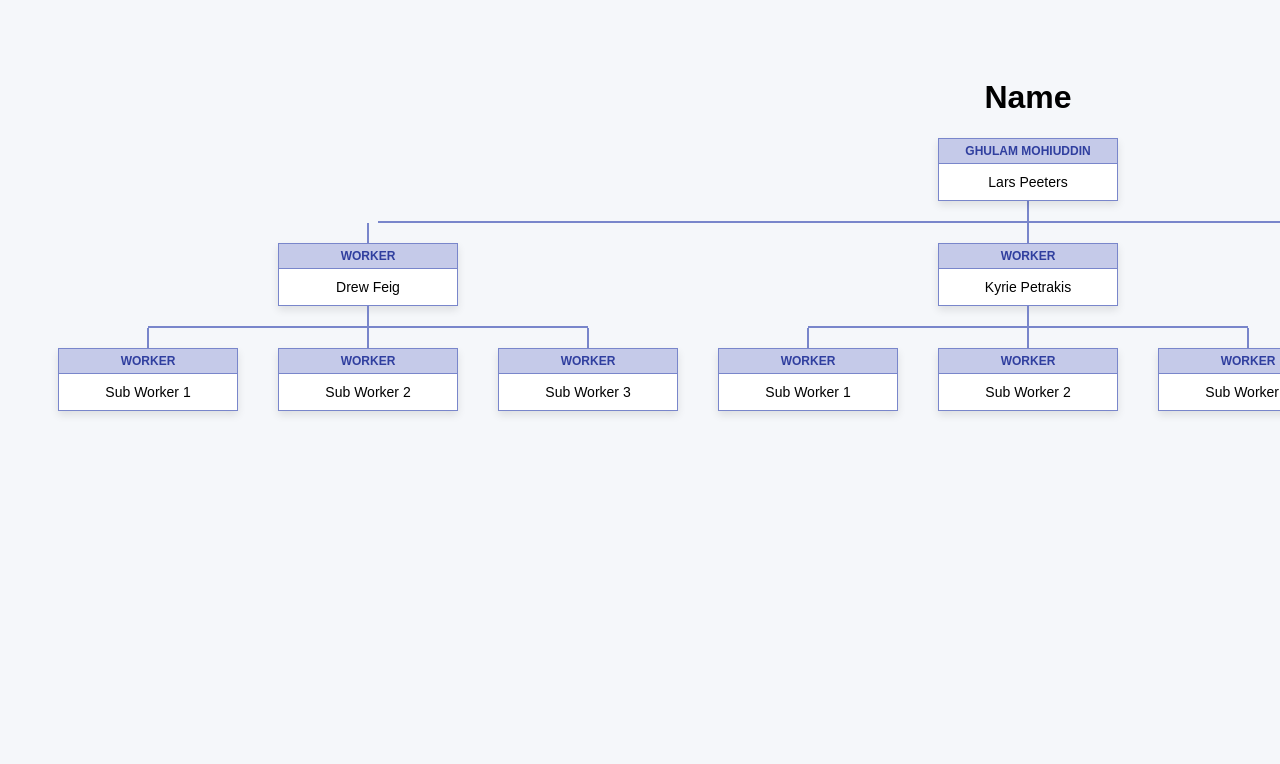
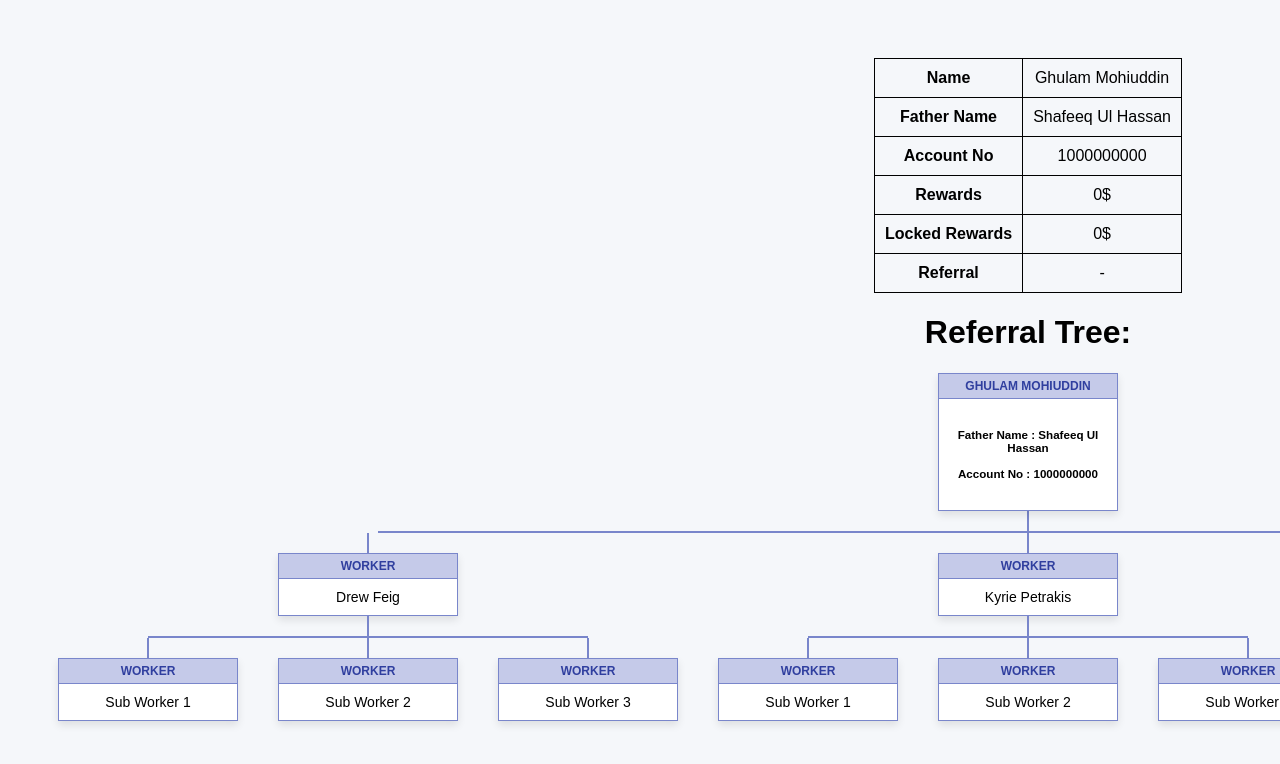
Before and after one commit to GMMohiuddin143/EGMWealthCreation, a plain HTML site: page 1000000000.html in a window 1280 px wide. Shown: the top 764 px of the page. Drawn offline with Linux system fonts and the light colour scheme.

Commit message:
Update 1000000000.html

```diff
--- a/1000000000.html
+++ b/1000000000.html
@@ -6,11 +6,59 @@
     <title>1000000000</title>
 </head>
 <body style="display: flex; flex-direction: column; align-items: center; padding: 50px; background-color: #f5f7fa; font-family: sans-serif; min-width: fit-content;">
-    <h1>Name</h1>
+    <!DOCTYPE html>
+<html>
+<head>
+<style>
+table {
+  margin: auto;            /* center the table */
+  border-collapse: collapse;
+}
+
+td, th {
+  border: 1px solid black;
+  padding: 10px;
+  text-align: center;      /* center text */
+}
+</style>
+</head>
+
+<body>
+
+<table>
+  <tr>
+    <th>Name</th>
+    <td>Ghulam Mohiuddin</td>
+  </tr>
+  <tr>
+    <th>Father Name</th>
+    <td>Shafeeq Ul Hassan</td>
+  </tr>
+  <tr>
+    <th>Account No</th>
+    <td>1000000000</td>
+  </tr>
+  <tr>
+    <th>Rewards</th>
+    <td>0$</td>
+  </tr>
+  <tr>
+    <th>Locked Rewards</th>
+    <td>0$</td>
+  </tr>
+  <tr>
+    <th>Referral</th>
+    <td> - </td>
+  </tr>
+</table>
+<H1>Referral Tree:</H1>
+
+</body>
+</html>
 
     <div style="width: 180px; box-shadow: 0 4px 8px rgba(0,0,0,0.1); z-index: 2;">
         <div style="background-color: #c5cae9; border: 1px solid #7986cb; padding: 5px; text-align: center; font-size: 12px; font-weight: bold; color: #303f9f;">GHULAM MOHIUDDIN</div>
-        <div style="background-color: white; border: 1px solid #7986cb; border-top: none; padding: 10px; text-align: center; font-size: 14px;">Lars Peeters</div>
+        <div style="background-color: white; border: 1px solid #7986cb; border-top: none; padding: 10px; text-align: center; font-size: 14px;"><h5>Father Name : Shafeeq Ul Hassan<br><br>Account No : 1000000000</h5></div>
     </div>
 
     <div style="width: 2px; height: 20px; background-color: #7986cb;"></div>
@@ -73,4 +121,5 @@
     </div>
 
 </body>
+
 </html>
```
